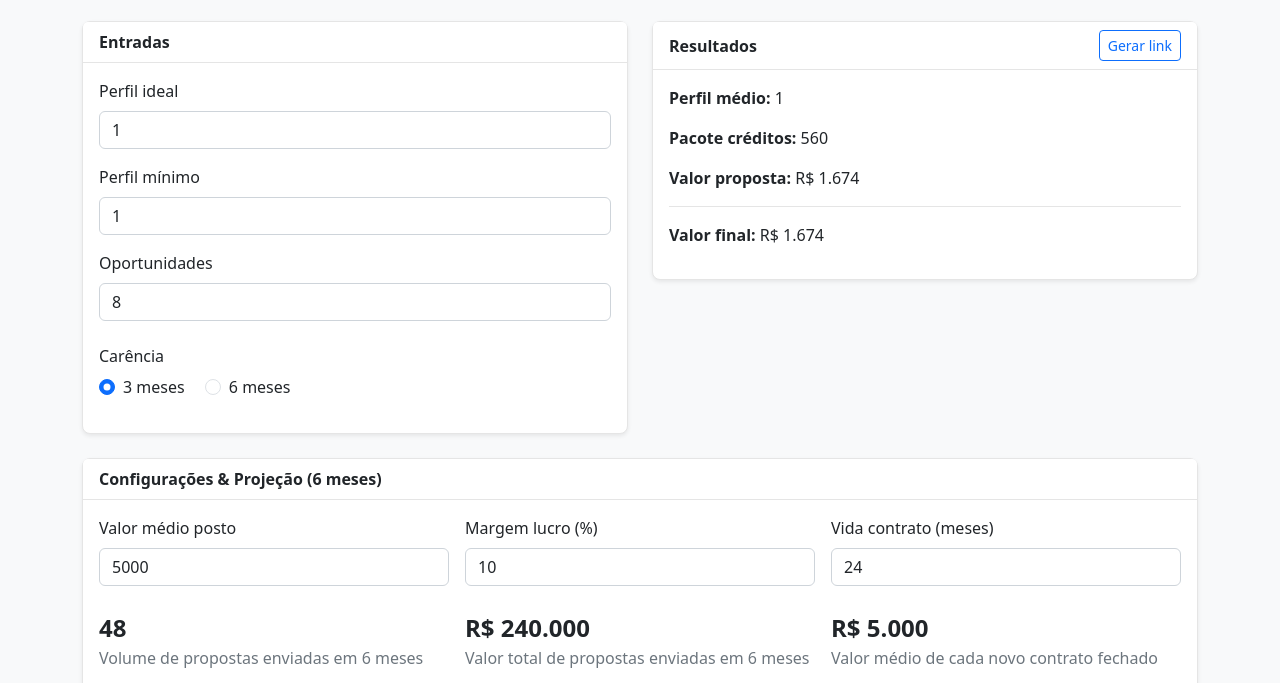
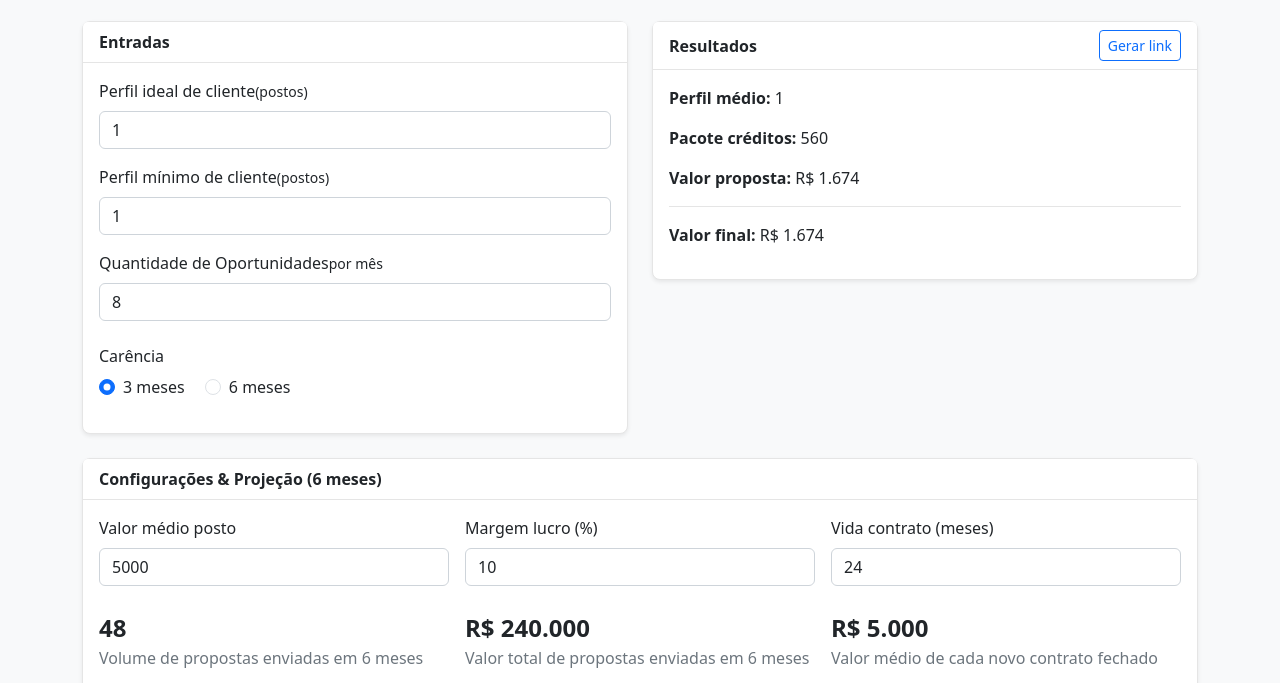
Before and after one commit to lucasdaprime/calculadora-primebid, a plain HTML site: page index.html in a window 1280 px wide. Shown: the part 101-784 px from the top of the page. Drawn offline with nearby package versions, Linux system fonts and the light colour scheme.

Commit message:
Update index.html

```diff
--- a/index.html
+++ b/index.html
@@ -34,9 +34,9 @@
         <div class="card shadow-sm">
           <div class="card-header">Entradas</div>
           <div class="card-body">
-            <div class="mb-3"><label for="ideal" class="form-label">Perfil ideal</label><input type="number" id="ideal" class="form-control" min="1" max="30" value="1"></div>
-            <div class="mb-3"><label for="minimo" class="form-label">Perfil mínimo</label><input type="number" id="minimo" class="form-control" min="1" max="30" value="1"></div>
-            <div class="mb-3"><label for="oportunidades" class="form-label">Oportunidades</label><input type="number" id="oportunidades" class="form-control" min="8" value="8"></div>
+            <div class="mb-3"><label for="ideal" class="form-label">Perfil ideal de cliente<small>(postos)</small></label><input type="number" id="ideal" class="form-control" min="1" max="30" value="1"></div>
+            <div class="mb-3"><label for="minimo" class="form-label">Perfil mínimo de cliente<small>(postos)</small></label><input type="number" id="minimo" class="form-control" min="1" max="30" value="1"></div>
+            <div class="mb-3"><label for="oportunidades" class="form-label">Quantidade de Oportunidades<small>por mês</small></label><input type="number" id="oportunidades" class="form-control" min="8" value="8"></div>
             <fieldset class="mb-3">
               <legend class="col-form-label">Carência</legend>
               <div class="form-check form-check-inline"><input class="form-check-input" type="radio" name="carencia" id="car3" value="3" checked><label class="form-check-label" for="car3">3 meses</label></div>
```
